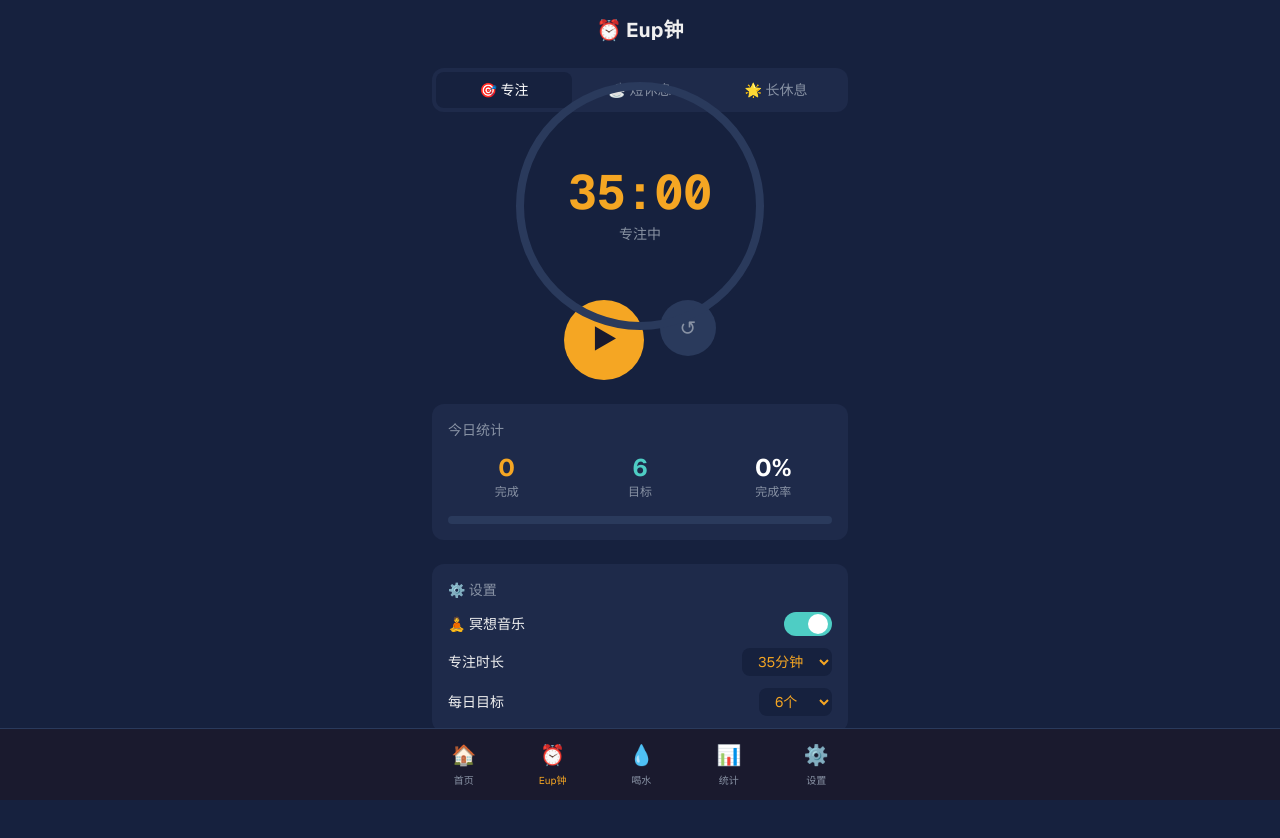
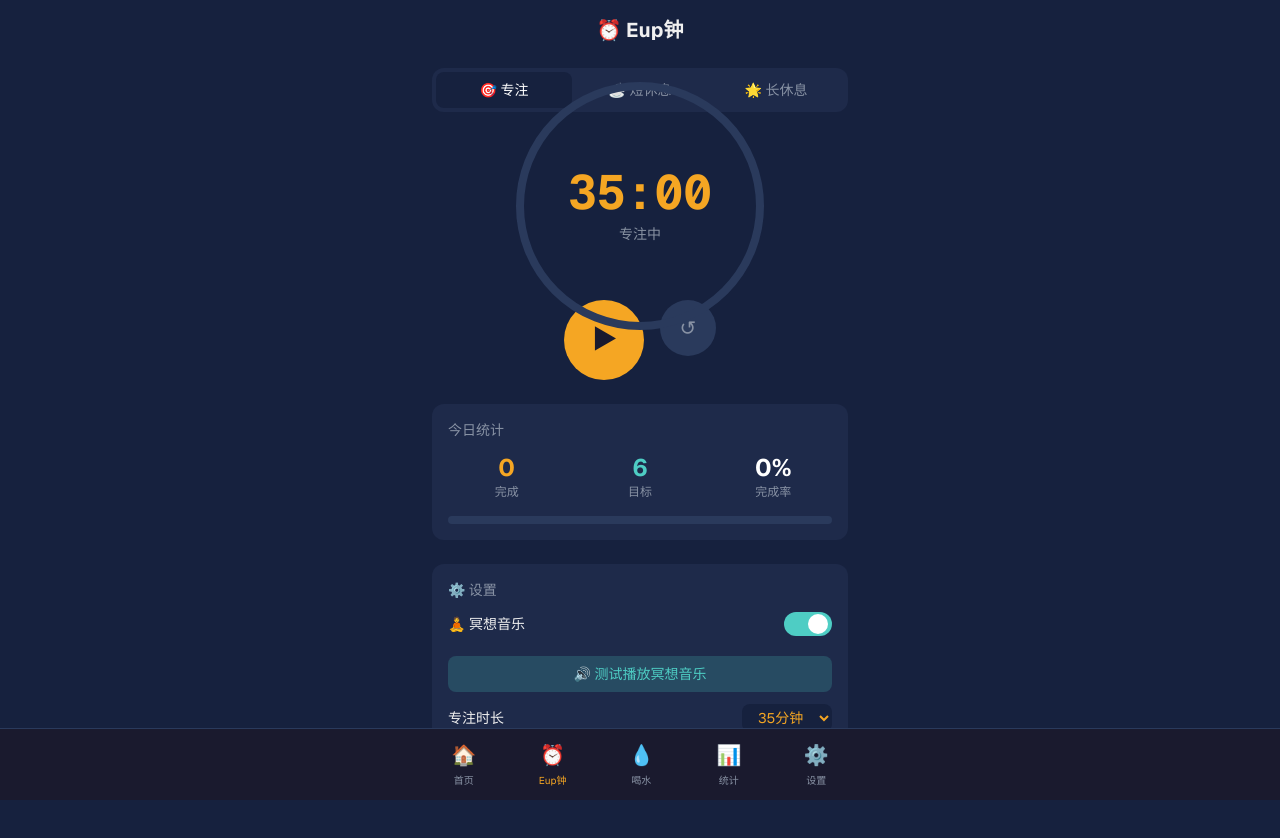
Before and after one commit to euplive/euplive, a Next.js app: page /eup-clock in a window 1280 px wide. Shown: the top 838 px of the page. Before the commit the page ends 812 px from the top, so only its background shows below. Built offline with nearby package versions, Linux system fonts and the light colour scheme.

Commit message:
fix: 添加音乐测试按钮和错误处理

```diff
--- a/src/app/eup-clock/page.tsx
+++ b/src/app/eup-clock/page.tsx
@@ -41,6 +41,9 @@ export default function PomodoroPage() {
     musicRef.current = new Audio('/audio/meditation-rest-now.mp3');
     musicRef.current.loop = true;
     musicRef.current.volume = 0.5;
+    musicRef.current.onerror = () => {
+      console.error('音频加载失败');
+    };
     return () => {
       if (musicRef.current) {
         musicRef.current.pause();
@@ -391,6 +394,21 @@ export default function PomodoroPage() {
             </button>
           </div>
 
+          {/* 测试音乐按钮 */}
+          <button
+            onClick={() => {
+              if (musicRef.current) {
+                musicRef.current.currentTime = 0;
+                musicRef.current.play().catch((e) => {
+                  alert('播放失败: ' + e.message);
+                });
+              }
+            }}
+            className="w-full mt-2 py-2 rounded-lg bg-[#4ecdc4]/20 text-sm text-[#4ecdc4]"
+          >
+            🔊 测试播放冥想音乐
+          </button>
+
           <div className="flex items-center justify-between">
             <span className="text-sm">专注时长</span>
             <select
```
